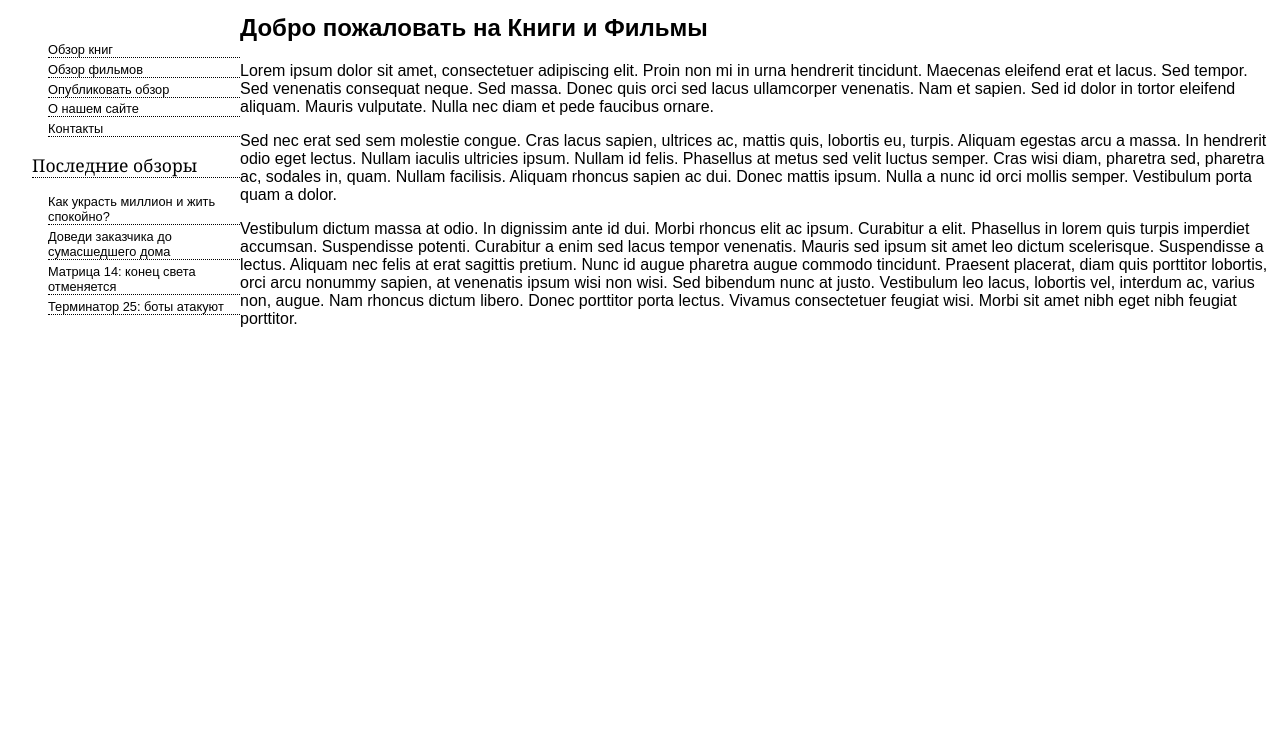
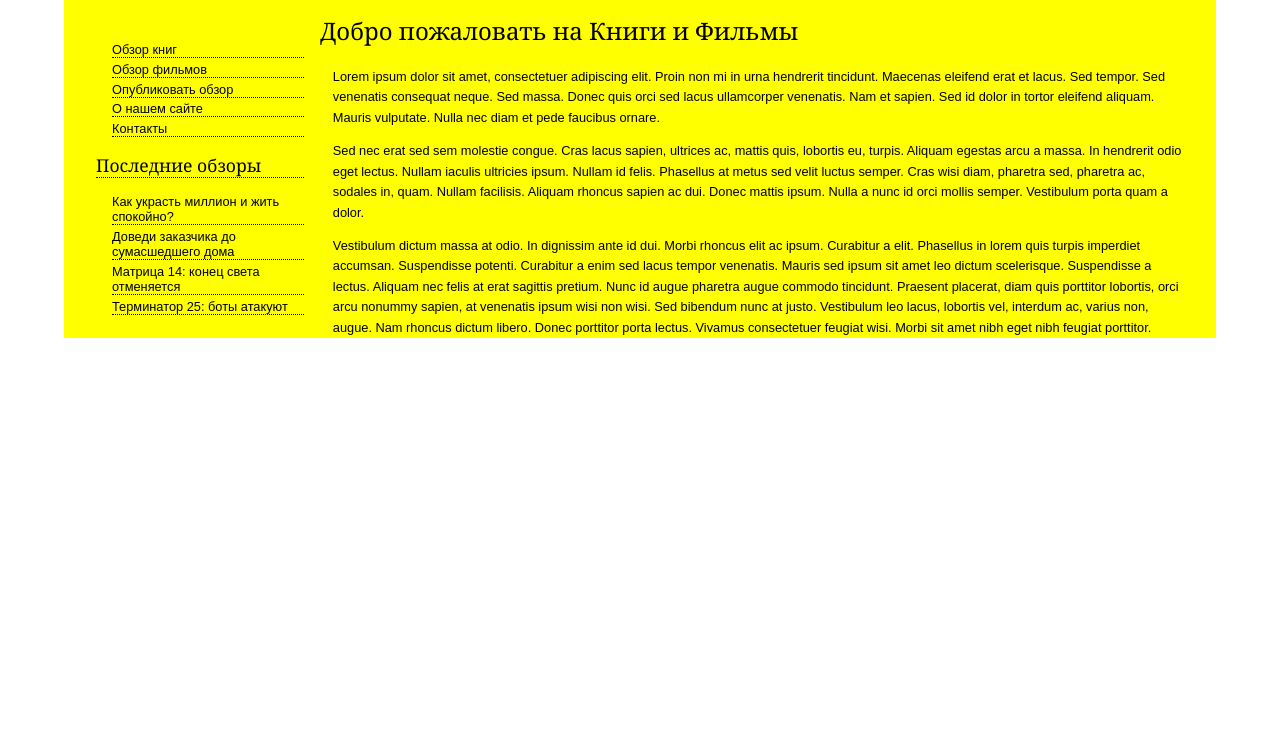
Before and after one commit to betitomiller/project_test, a plain HTML site: page index.html in a window 1280 px wide. Shown: the part 58-800 px from the top of the page. Drawn offline with Linux system fonts and the light colour scheme.

Commit message:
global div

```diff
--- a/index.html
+++ b/index.html
@@ -7,6 +7,7 @@
 	</style>
 </head>
 <body>
+<div>
 	<header>
 		<img src="logo.gif" width="187" height="29" alt="Книги и Фильмы"><span>обзоры всего и всея</span>
 	</header>
@@ -35,5 +36,6 @@
 		<p>
 		Vestibulum dictum massa at odio. In dignissim ante id dui. Morbi rhoncus elit ac ipsum. Curabitur a elit. Phasellus in lorem quis turpis imperdiet accumsan. Suspendisse potenti. Curabitur a enim sed lacus tempor venenatis. Mauris sed ipsum sit amet leo dictum scelerisque. Suspendisse a lectus. Aliquam nec felis at erat sagittis pretium. Nunc id augue pharetra augue commodo tincidunt. Praesent placerat, diam quis porttitor lobortis, orci arcu nonummy sapien, at venenatis ipsum wisi non wisi. Sed bibendum nunc at justo. Vestibulum leo lacus, lobortis vel, interdum ac, varius non, augue. Nam rhoncus dictum libero. Donec porttitor porta lectus. Vivamus consectetuer feugiat wisi. Morbi sit amet nibh eget nibh feugiat porttitor.</p>
 	</section>
+</div>
 </body>
 </html>
--- a/project_test.css
+++ b/project_test.css
@@ -3,6 +3,10 @@
 body {margin: 0px; padding: 0px;
     color: #000; background: #FFF;
     font-family: Arial, sans-serif;
+}
+div {width: 90%;
+    margin: 0 auto 0 auto;
+    background-color: yellow;
     border-top: 2px solid black;
 }
 header {
@@ -45,4 +49,16 @@ nav h2 {
 }
 nav a {text-decoration: none; color: black}
 section {
+    margin-left: 16em;
+    margin-right: 2em;
+
 }
+section h1 {
+    font: 150% Georgia, serif;
+
+}
+section p {
+    margin-left: 1em;
+    font-size: 80%;
+    line-height: 1.6em;
+}
```
